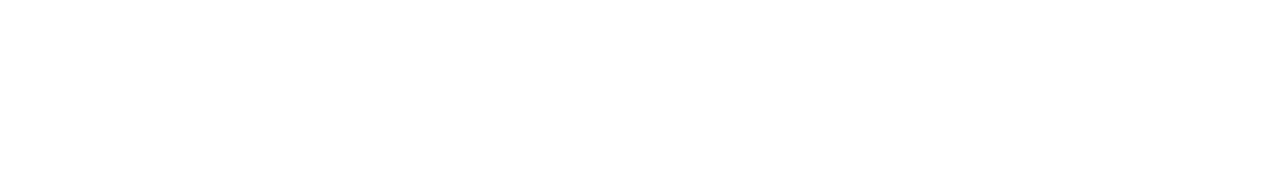
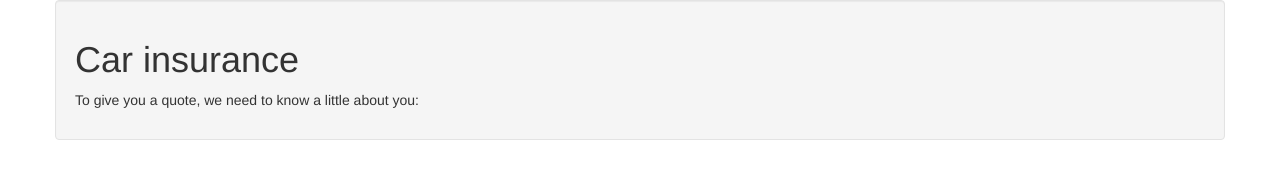
Before and after one commit to planeswalker1/car-insurance-quote, a plain HTML site: page index.html in a window 1280 px wide. Drawn offline with Linux system fonts and the light colour scheme.

Commit message:
Add a container div with an intro to site

```diff
--- a/index.html
+++ b/index.html
@@ -11,6 +11,9 @@
   <script src="js/scripts.js" defer></script>
 </head>
 <body>
-
+  <div class="container well">
+    <h1>Car insurance</h1>
+    <p>To give you a quote, we need to know a little about you:</p>
+  </div>
 </body>
 </html>
```
